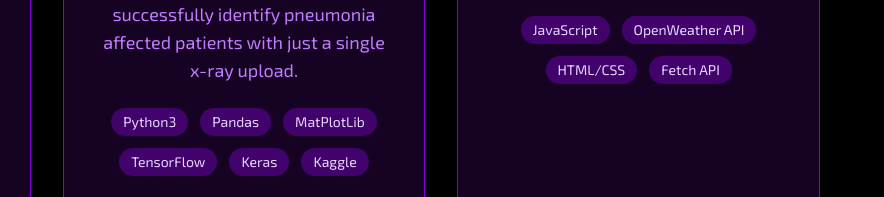
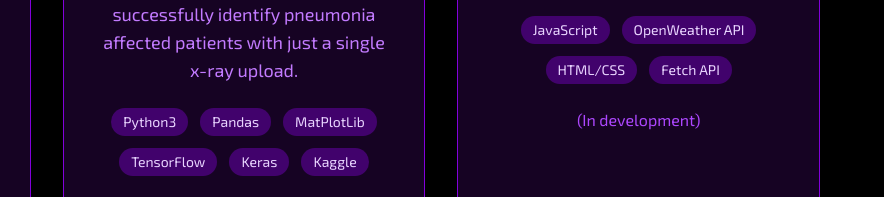
Before and after one commit to MdHananSjd/Portfolio-WebPage, a website: page projects.html in a window 1280 px wide. Shown: the part 509-706 px from the top of the page, 396-1280 px from the left. Drawn offline with Linux system fonts and the light colour scheme.

Commit message:
edit: Project page changes

```diff
--- a/projects.html
+++ b/projects.html
@@ -246,6 +246,7 @@
                  <span class="bg-purple-700/40 text-purple-200 text-sm px-3 py-1 rounded-full">HTML/CSS</span>
                  <span class="bg-purple-700/40 text-purple-200 text-sm px-3 py-1 rounded-full">Fetch API</span>
                </div>
+               <span class="text-purple-500">(In development)</span>
              </div>
 
              <div class="bg-purple-800/20 p-8 rounded-xl shadow-xl border border-purple-700 hover:border-purple-500 transform hover:-translate-y-2 transition-all duration-300">
```
